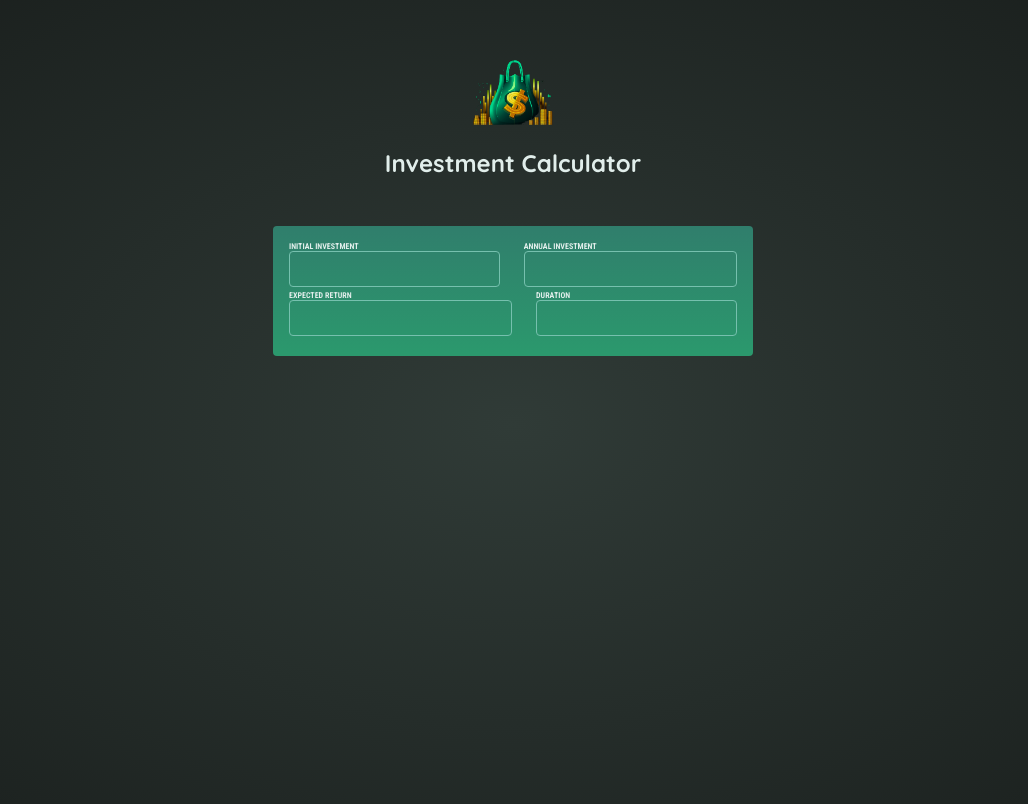
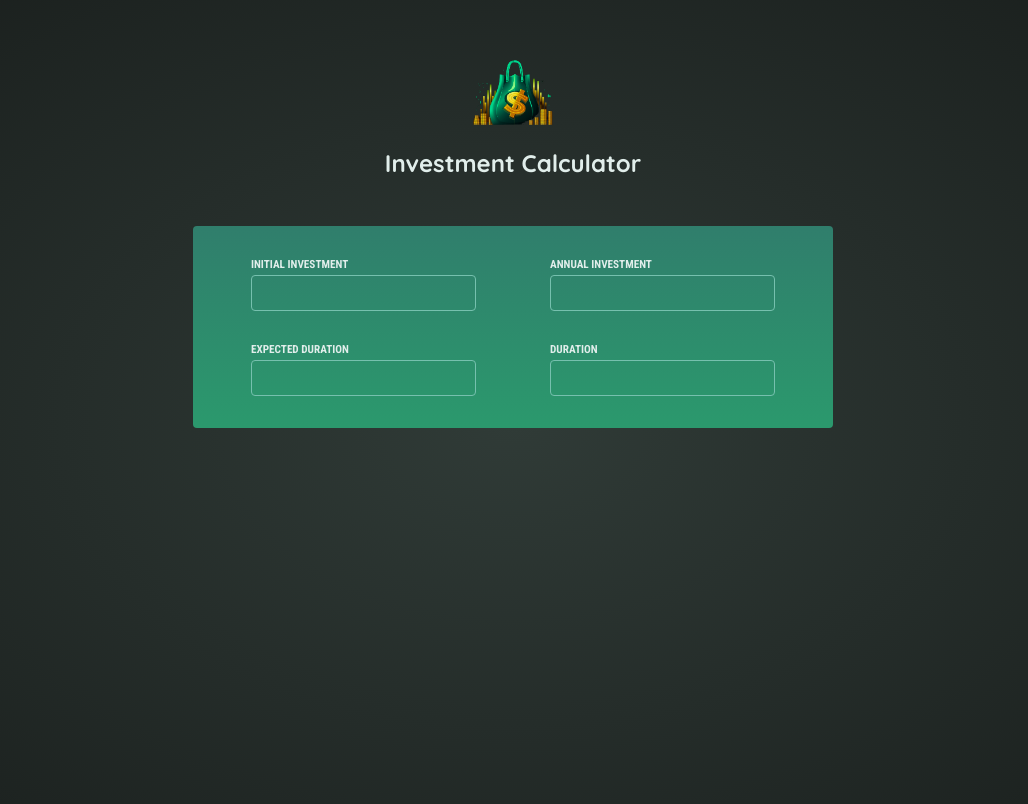
Before and after one commit to Reivah/React-Calculator, a React (Vite) app: page / in a window 1280 px wide. Shown: the top 804 px of the page, without its empty margins (127-1155 px from the left). Built offline with nearby package versions, Linux system fonts and the light colour scheme.

Commit message:
complete jsx

```diff
--- a/src/components/UserInput.jsx
+++ b/src/components/UserInput.jsx
@@ -1,19 +1,26 @@
-
 export default function UserInput({}) {
-
-
 	return (
 		<section id='user-input'>
 			<div className='input-group'>
-            <label>initial investment<input type="number"></input></label>
-            <label>annual investment<input type="number"></input></label>
+				<p>
+					<label>initial investment</label>
+					<input type='number' />
+				</p>
+				<p>
+					<label>annual investment</label>
+					<input type='number' />
+				</p>
 			</div>
 			<div className='input-group'>
-            <label>expected return<input type="number"></input></label>
-            <label>duration<input type="number"></input></label>
+				<p>
+					<label>expected duration</label>
+					<input type='number' />
+				</p>
+				<p>
+					<label>duration</label>
+					<input type='number' />
+				</p>
 			</div>
-
-
 		</section>
 	)
 }
--- a/src/index.css
+++ b/src/index.css
@@ -33,7 +33,7 @@ body {
 
 #user-input {
   padding: 1rem;
-  max-width: 30rem;
+  max-width: 40rem;
   margin: 2rem auto;
   border-radius: 4px;
   background: linear-gradient(180deg, #307e6c, #2b996d);
@@ -42,7 +42,8 @@ body {
 .input-group {
   display: flex;
   justify-content: space-evenly;
-  gap: 1.5rem;
+  gap: 2rem;
+
 
 }
 
@@ -50,10 +51,11 @@ body {
   display: block;
   margin-bottom: 0.25rem;
   font-family: 'Roboto Condensed', sans-serif;
-  font-size: 0.5rem;
+  font-size: 0.7rem;
   font-weight: bold;
   text-transform: uppercase;
 }
+
 
 #user-input input {
   width: 100%;
```
